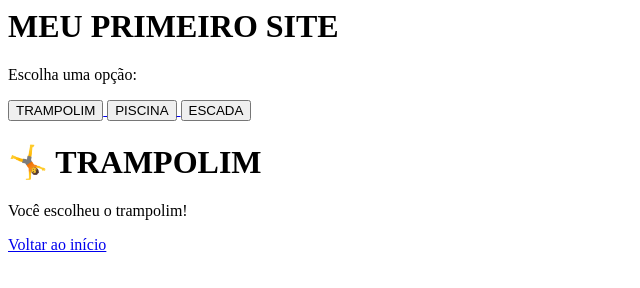
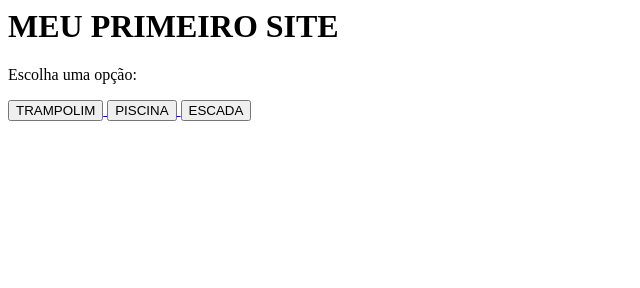
Before and after one commit to lucas9628290-svg/lucas-gabriel-laurindo-escolate, a plain HTML site: page index.html in a window 1280 px wide. Shown: the whole page, without its empty margins (0-640 px from the left). Drawn offline with Linux system fonts and the light colour scheme.

Commit message:
Update index.html

```diff
--- a/index.html
+++ b/index.html
@@ -19,8 +19,3 @@
 
 </body>
 </html>
-<h1>🤸 TRAMPOLIM</h1>
-
-<p>Você escolheu o trampolim!</p>
-
-<a href="index.html">Voltar ao início</a>
```
